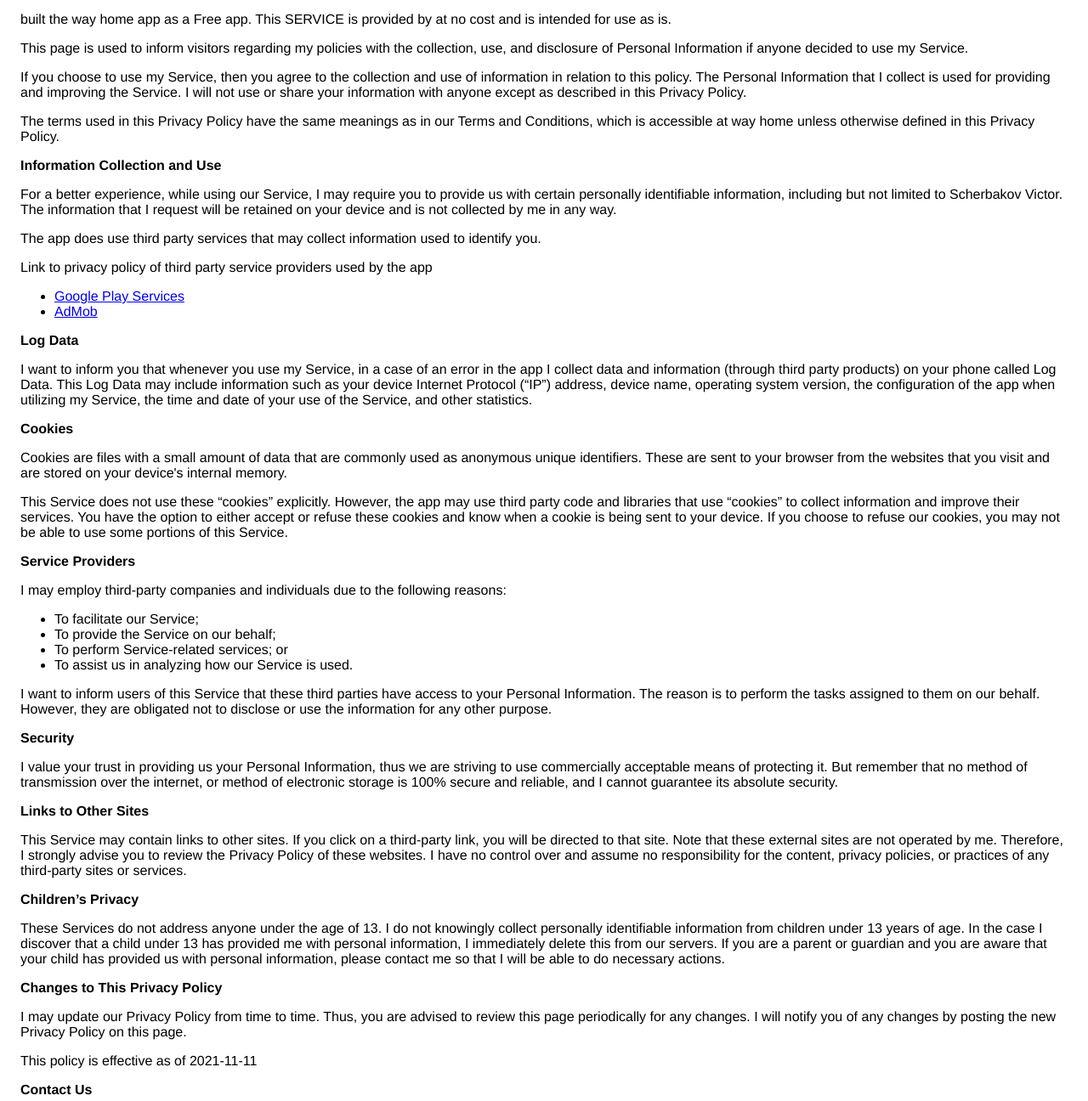
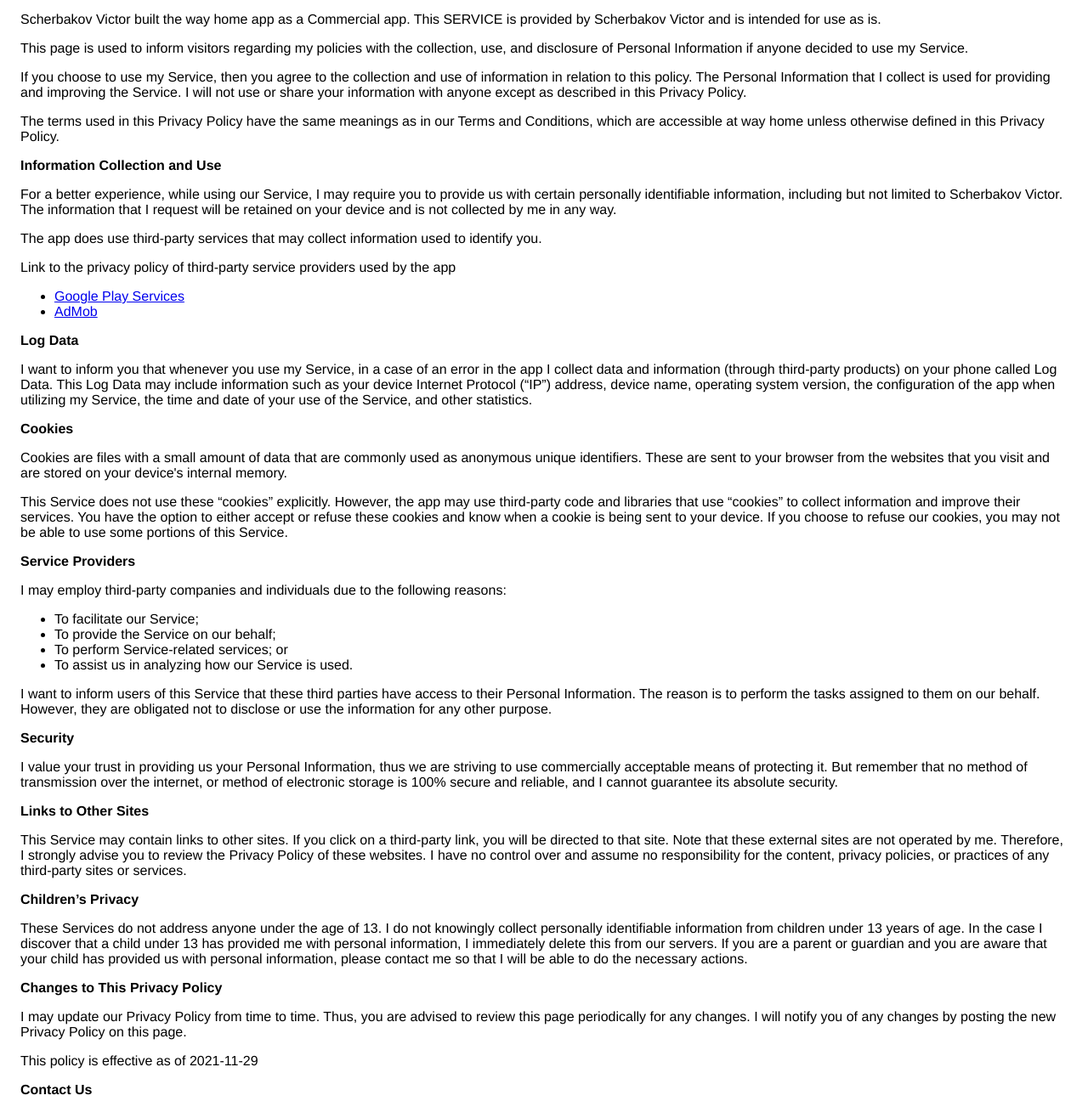
Before and after one commit to shervict/policy, a plain HTML site: page index.html in a window 1280 px wide. Shown: the part 44-1340 px from the top of the page at 85% size. Drawn offline with Linux system fonts and the light colour scheme.

Commit message:
Update index.html

```diff
--- a/index.html
+++ b/index.html
@@ -8,9 +8,9 @@
     </head>
     <body>
     <strong>Privacy Policy</strong> <p>
-                   built the way home app as
-                  a Free app. This SERVICE is provided by
-                   at no cost and is intended for use as
+                  Scherbakov Victor built the way home app as
+                  a Commercial app. This SERVICE is provided by
+                  Scherbakov Victor  and is intended for use as
                   is.
                 </p> <p>
                   This page is used to inform visitors regarding my
@@ -24,7 +24,7 @@
                   anyone except as described in this Privacy Policy.
                 </p> <p>
                   The terms used in this Privacy Policy have the same meanings
-                  as in our Terms and Conditions, which is accessible at
+                  as in our Terms and Conditions, which are accessible at
                   way home unless otherwise defined in this Privacy Policy.
                 </p> <p><strong>Information Collection and Use</strong></p> <p>
                   For a better experience, while using our Service, I
@@ -32,15 +32,15 @@
                   identifiable information, including but not limited to Scherbakov Victor. The information that
                   I request will be retained on your device and is not collected by me in any way.
                 </p> <div><p>
-                    The app does use third party services that may collect
+                    The app does use third-party services that may collect
                     information used to identify you.
                   </p> <p>
-                    Link to privacy policy of third party service providers used
+                    Link to the privacy policy of third-party service providers used
                     by the app
                   </p> <ul><li><a href="https://www.google.com/policies/privacy/" target="_blank" rel="noopener noreferrer">Google Play Services</a></li><li><a href="https://support.google.com/admob/answer/6128543?hl=en" target="_blank" rel="noopener noreferrer">AdMob</a></li><!----><!----><!----><!----><!----><!----><!----><!----><!----><!----><!----><!----><!----><!----><!----><!----><!----><!----><!----><!----><!----><!----><!----><!----><!----></ul></div> <p><strong>Log Data</strong></p> <p>
                   I want to inform you that whenever you
                   use my Service, in a case of an error in the app
-                  I collect data and information (through third party
+                  I collect data and information (through third-party
                   products) on your phone called Log Data. This Log Data may
                   include information such as your device Internet Protocol
                   (“IP”) address, device name, operating system version, the
@@ -54,7 +54,7 @@
                   stored on your device's internal memory.
                 </p> <p>
                   This Service does not use these “cookies” explicitly. However,
-                  the app may use third party code and libraries that use
+                  the app may use third-party code and libraries that use
                   “cookies” to collect information and improve their services.
                   You have the option to either accept or refuse these cookies
                   and know when a cookie is being sent to your device. If you
@@ -65,7 +65,7 @@
                   individuals due to the following reasons:
                 </p> <ul><li>To facilitate our Service;</li> <li>To provide the Service on our behalf;</li> <li>To perform Service-related services; or</li> <li>To assist us in analyzing how our Service is used.</li></ul> <p>
                   I want to inform users of this Service
-                  that these third parties have access to your Personal
+                  that these third parties have access to their Personal
                   Information. The reason is to perform the tasks assigned to
                   them on our behalf. However, they are obligated not to
                   disclose or use the information for any other purpose.
@@ -85,7 +85,7 @@
                   no control over and assume no responsibility for the content,
                   privacy policies, or practices of any third-party sites or
                   services.
-                </p> <p><strong>Children’s Privacy</strong></p> <p>
+                </p> <p><strong>Children’s Privacy</strong></p> <div><p>
                     These Services do not address anyone under the age of 13.
                     I do not knowingly collect personally
                     identifiable information from children under 13 years of age. In the case
@@ -94,14 +94,14 @@
                     delete this from our servers. If you are a parent or guardian
                     and you are aware that your child has provided us with
                     personal information, please contact me so that
-                  I will be able to do necessary actions.
-                </p> <p><strong>Changes to This Privacy Policy</strong></p> <p>
+                    I will be able to do the necessary actions.
+                  </p></div> <!----> <p><strong>Changes to This Privacy Policy</strong></p> <p>
                   I may update our Privacy Policy from
                   time to time. Thus, you are advised to review this page
                   periodically for any changes. I will
                   notify you of any changes by posting the new Privacy Policy on
                   this page.
-                </p> <p>This policy is effective as of 2021-11-11</p> <p><strong>Contact Us</strong></p> <p>
+                </p> <p>This policy is effective as of 2021-11-29</p> <p><strong>Contact Us</strong></p> <p>
                   If you have any questions or suggestions about my
                   Privacy Policy, do not hesitate to contact me at scherbakovvictor254@gmail.com.
                 </p> <p>This privacy policy page was created at <a href="https://privacypolicytemplate.net" target="_blank" rel="noopener noreferrer">privacypolicytemplate.net </a>and modified/generated by <a href="https://app-privacy-policy-generator.nisrulz.com/" target="_blank" rel="noopener noreferrer">App Privacy Policy Generator</a></p>
```
Lines whose indentation alone changed are shown as unchanged.
